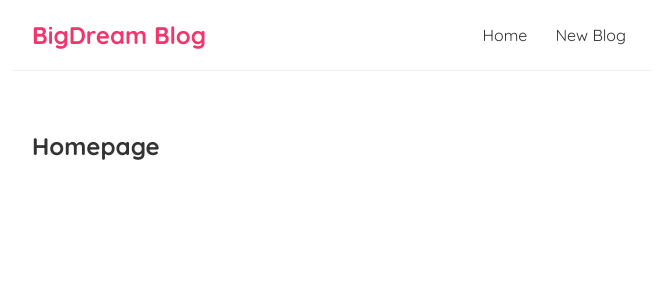
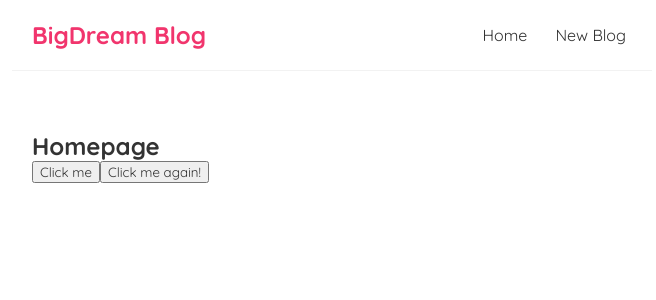
Before and after one commit to FrazaAdityaWiguna/Belajar-React-JS, a React (Create React App) app: page / in a window 1280 px wide. Shown: the top 300 px of the page, without its empty margins (308-964 px from the left). Built offline with nearby package versions, Linux system fonts and the light colour scheme.

Commit message:
click event

```diff
--- a/src/Home.js
+++ b/src/Home.js
@@ -1,8 +1,23 @@
 import React from 'react';
+import navbar from './Navbar';
+
+const handleClick = (e) => {
+  console.log('Hello, Everyone!', e);
+};
+
+const handleClickAgain = (name, e) => {
+  console.log(`Hello, ${name}!`, e.target);
+};
 
 const Home = () => (
   <div className="home">
     <h2>Homepage</h2>
+    <button type="button" onClick={handleClick}>
+      Click me
+    </button>
+    <button type="button" onClick={(e) => handleClickAgain('Fraza', e)}>
+      Click me again!
+    </button>
   </div>
 );
 
```
Also changed, not shown: .eslintrc.json.
